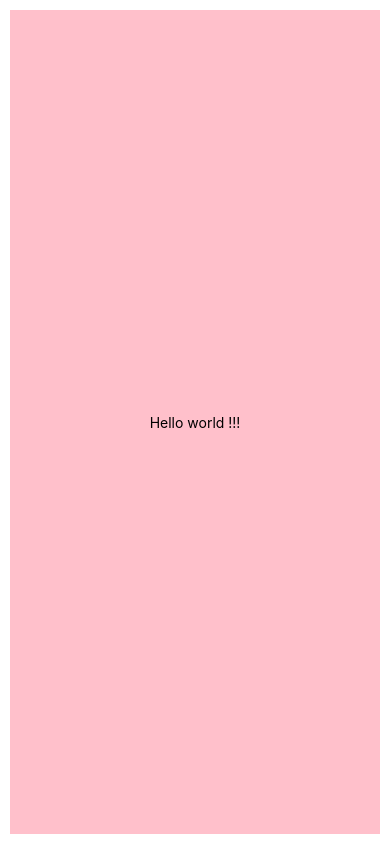
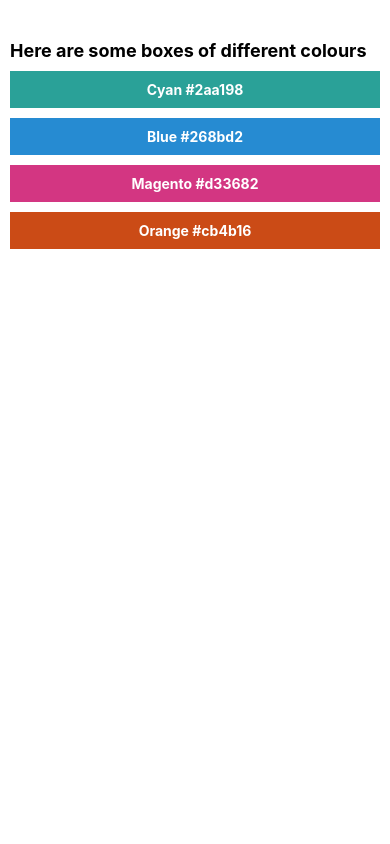
Before and after one commit to karamsetty09/reactNativeApp, a React Native app: screen / in a window 390 px wide. Built offline with nearby package versions, Linux system fonts and the light colour scheme.

Commit message:
Designing in react native.

```diff
--- a/App.js
+++ b/App.js
@@ -3,9 +3,21 @@ import { StyleSheet, Text, View, SafeAreaView } from 'react-native';
 
 export default function App() {
   return (
-    <SafeAreaView style={styles.safeArea}>
-      <View style={[styles.container, styles.teal]}>
-        <Text>Hello world !!!</Text>
+    <SafeAreaView >
+      <View style={styles.container}>
+        <Text style={styles.text}>Here are some boxes of different colours</Text>
+        <View style={[styles.cyan, styles.box]}>
+          <Text style={styles.boxText}>Cyan #2aa198</Text>
+        </View>
+        <View style={[styles.blue, styles.box]}>
+          <Text style={styles.boxText}>Blue #268bd2</Text>
+        </View>
+        <View style={[styles.magenta, styles.box]}>
+          <Text style={styles.boxText}>Magento #d33682</Text>
+        </View>
+        <View style={[styles.orange, styles.box]}>
+          <Text style={styles.boxText}>Orange #cb4b16</Text>
+        </View>
       </View>
    </SafeAreaView>
 
@@ -13,16 +25,36 @@ export default function App() {
 }
 
 const styles = StyleSheet.create({
-  teal: {
-    backgroundColor: 'pink',
+  container: {
+    paddingHorizontal: 10,
+    paddingTop: 40,
   },
-  container: {
-    margin: 10,
+  text: {
+    fontSize: 18,
+    fontWeight: 'bold',
+    marginBottom: 10,
+  },
+  cyan: {
+    backgroundColor: '#2aa198',
+  },
+  blue: {
+    backgroundColor: '#268bd2',
+  },
+  magenta: {
+    backgroundColor: '#d33682',
+  },
+  orange: {
+    backgroundColor: '#cb4b16',
+  },
+  box: {
+    padding: 10,
+    // below two for making center.
     alignItems: 'center',
     justifyContent: 'center',
-    flex: 1,
+    marginBottom: 10,
   },
-  safeArea: {
-    flex: 2,
+  boxText: {
+    color: 'white',
+    fontWeight: 'bold',
   }
 });
```
